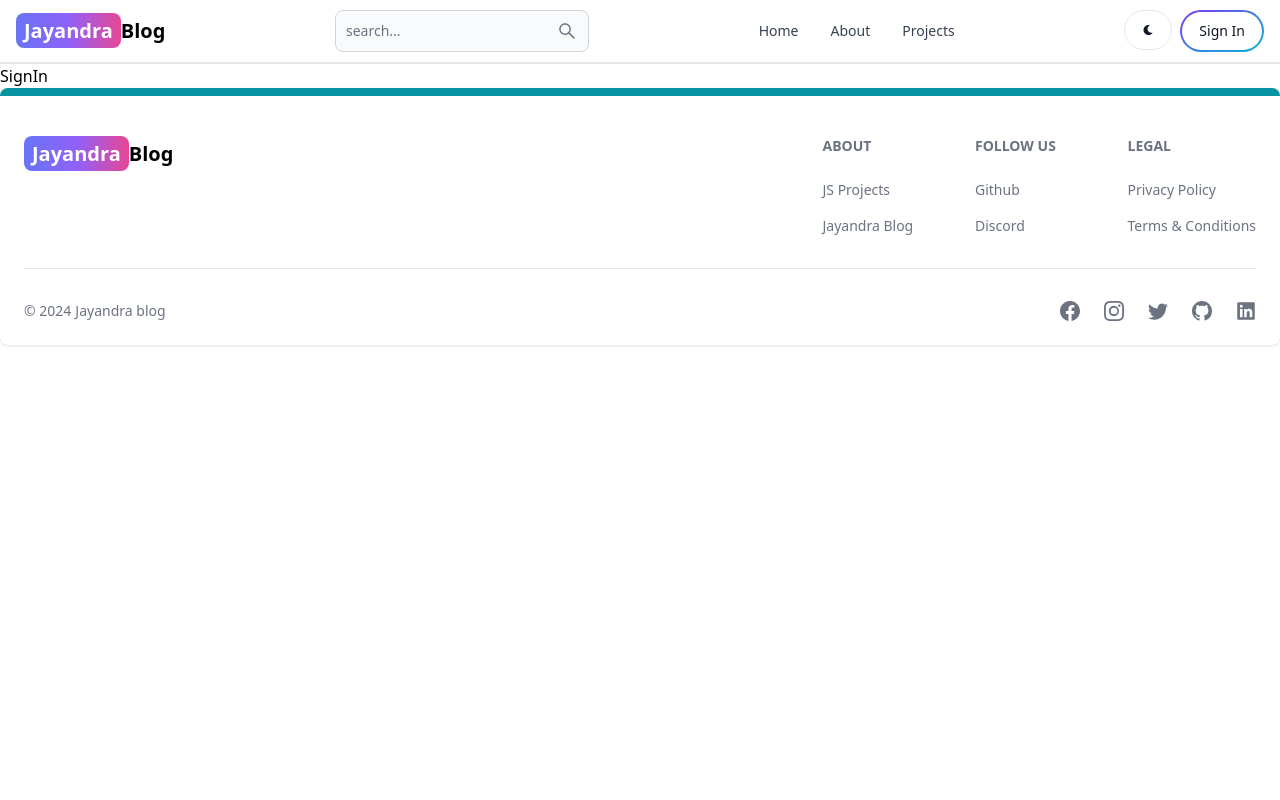
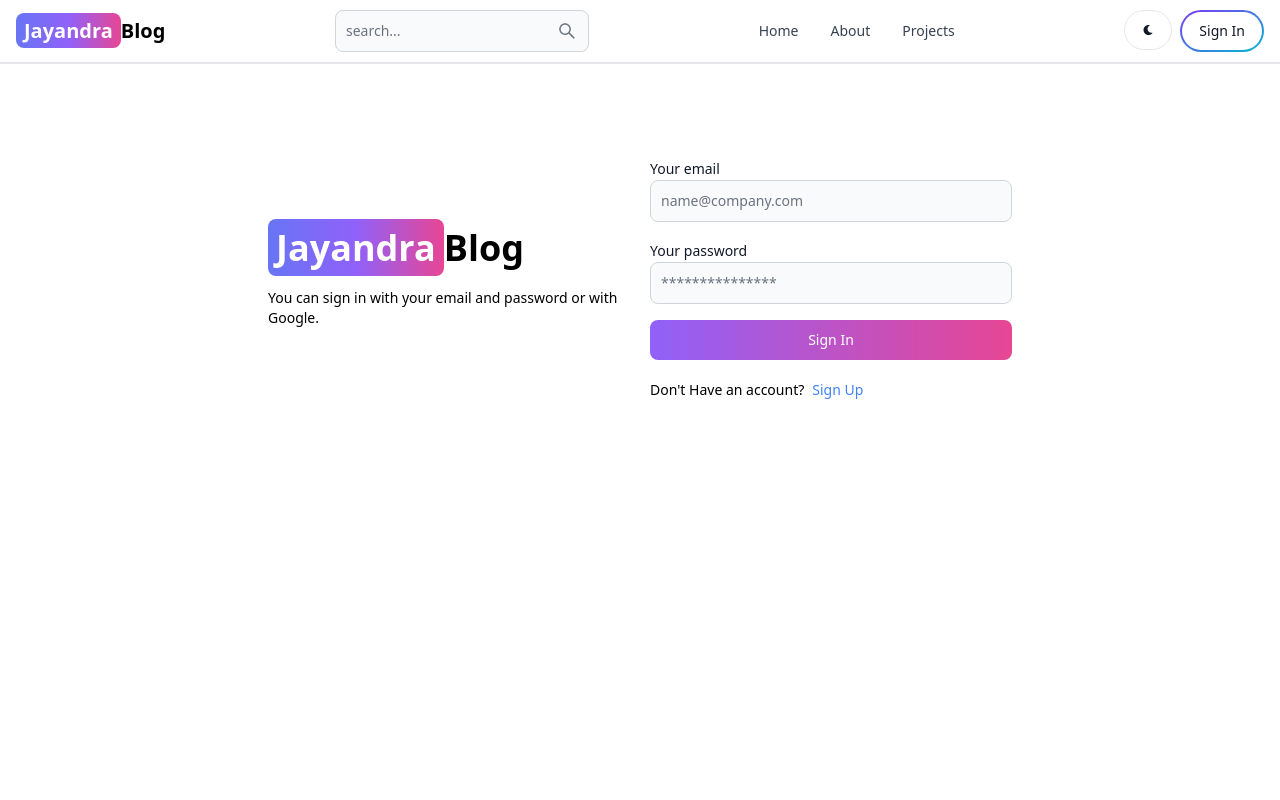
Before and after one commit to jayandra-XQ/mern-blog, a React (Vite) app in the folder client/: page /sign-in in a window 1280 px wide. Shown: the top 800 px of the page. Built offline with nearby package versions, Linux system fonts and the light colour scheme.

Commit message:
complete signin page functionality

```diff
--- a/client/src/pages/SignIn.jsx
+++ b/client/src/pages/SignIn.jsx
@@ -1,8 +1,128 @@
-import React from 'react'
+import React, { useState } from 'react'
+import { Link , useNavigate} from 'react-router-dom'
+import { Alert, Button, Label, Spinner, TextInput } from 'flowbite-react'
 
 const SignIn = () => {
+  const [formData, setFormData] = useState({})
+  const [errorMessage, setErrorMessage] = useState(null)
+  const [loading, setLoading] = useState(false)
+
+
+  const navigate = useNavigate()
+
+
+  // getting the data from the form
+
+  const handleChange = (e) => {
+    setFormData({ ...formData, [e.target.id]: e.target.value.trim() })
+  };
+
+  //submit the data from the form
+  const handleSubmit = async (e) => {
+    e.preventDefault();
+
+    if ( !formData.email || !formData.password) {
+      return setErrorMessage('Please fill out all fields')
+    }
+
+    try {
+      setLoading(true);
+      setErrorMessage(null)
+      const res = await fetch('api/auth/signin', {
+        method: 'POST',
+        headers: {
+          'Content-Type': 'application/json'
+        },
+        body: JSON.stringify(formData)
+      });
+
+      const data = await res.json();
+      if (data.success === false) {
+        return setErrorMessage(data.message)
+      };
+
+      setLoading(false)
+
+      if(res.ok) {
+        navigate('/')
+      };
+    } catch (error) {
+      setErrorMessage(error.message)
+      setLoading(false)
+    }
+  }
+
+
   return (
-    <div>SignIn</div>
+    <>
+      <div className='min-h-screen mt-20'>
+        <div className='flex p-3 max-w-3xl mx-auto flex-col md:flex-row md:items-center gap-5'>
+          {/* left side */}
+          <div className='flex-1'>
+            <Link to='/' className=' font-bold dark:text-white text-4xl'>
+              <span className='px-2 py-1 bg-gradient-to-r  from-indigo-500 via-purple-500 to-pink-500 rounded-lg text-white'>Jayandra</span>
+              Blog
+            </Link>
+
+            <p className='text-sm mt-5'>
+              You can sign in with your email and password
+              or with Google.
+            </p>
+          </div>
+
+          {/* right side */}
+          <div className='flex-1'>
+            <form className='flex flex-col gap-4' onSubmit={handleSubmit}>
+              <div>
+                <Label value='Your email' />
+                <TextInput
+                  type='email'
+                  placeholder='name@company.com'
+                  id='email'
+                  onChange={handleChange}
+                />
+              </div>
+
+              <div>
+                <Label value='Your password' />
+                <TextInput
+                  type='password'
+                  placeholder='***************'
+                  id='password'
+                  onChange={handleChange}
+                />
+              </div>
+
+              <Button gradientDuoTone='purpleToPink' type='submit' disabled={loading}>
+                {
+                  loading ? (
+                    <>
+                      <Spinner size='sm' />
+                      <span className='pl-3'>Loading...</span>
+                    </>
+                  ) : 'Sign In'
+                }
+              </Button>
+            </form>
+
+            <div className='flex gap-2 text-sm mt-5'>
+              <span> Don't Have an account?</span>
+              <Link to='/sign-up' className='text-blue-500'>
+                Sign Up
+              </Link>
+            </div>
+
+            {
+              errorMessage && (
+                <Alert className='mt-5' color='failure'>
+                  {errorMessage}
+                </Alert>
+              )
+            }
+          </div>
+        </div>
+      </div>
+    </>
   )
 }
 
--- a/client/src/pages/SignUp.jsx
+++ b/client/src/pages/SignUp.jsx
@@ -51,7 +51,6 @@
       setLoading(false)
     }
   }
-
 
 
   return (
```
